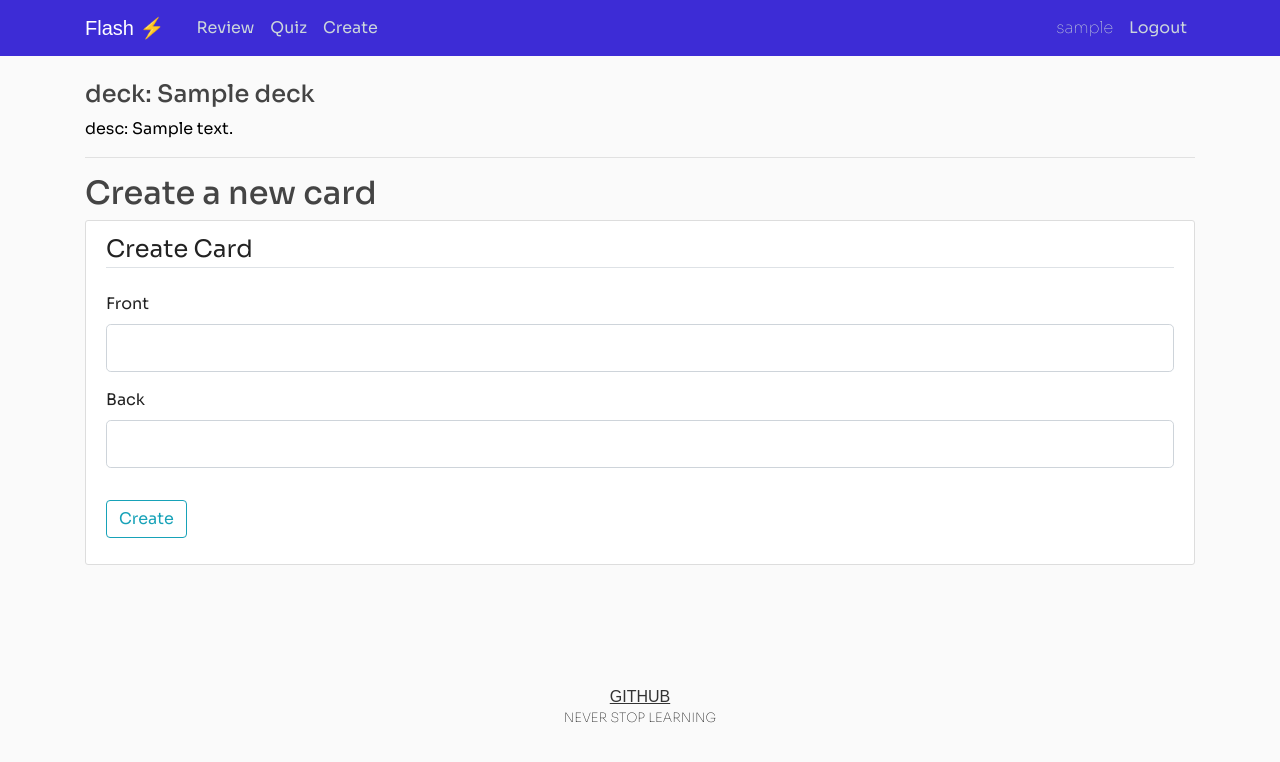
After one commit to thnomas/flash-flask-app, a Flask app: page /deck/1 in a window 1280 px wide. The commit adds this page. Shown: the top 762 px of the page. Run offline with Flask 3, Linux system fonts and the light colour scheme; a user stored in the database is signed in; tables that the repository leaves empty hold one stand-in row (values such as "Sample post"); some libraries are stand-ins or nearby versions; some web fonts are replaced.

Commit message:
added cards

```diff
--- a/app/forms.py
+++ b/app/forms.py
@@ -52,3 +52,8 @@ class DeckForm(FlaskForm):
     title = StringField('Title', validators=[DataRequired()])
     description = StringField('Description')
     submit = SubmitField('Create')
+
+class CardForm(FlaskForm):
+    front = StringField('Front', validators=[DataRequired()])
+    back = StringField('Back')
+    submit = SubmitField('Create')
--- a/app/routes.py
+++ b/app/routes.py
@@ -1,26 +1,22 @@
 from flask import render_template, url_for, flash, redirect, request
-from app.forms import LoginForm, RegistrationForm, UpdateAccountForm, DeckForm
-from app.models import User, Deck
+from app.forms import LoginForm, RegistrationForm, UpdateAccountForm, DeckForm, CardForm
+from app.models import User, Deck, Card
 from app import app, db, bcrypt
 import secrets
 from PIL import Image
 import os
 from flask_login import login_user, logout_user, login_required, current_user
 
-@app.get("/")
-@login_required
-def index():
-    decks = Deck.query.all()
-    return render_template('index.html', decks=decks, title="Home")
-
-@app.get("/review")
-def review():
-    return render_template('review.html')
-
-@app.get("/quiz")
-def quiz():
-    return render_template('quiz.html')
-
+def save_picture(form_picture):
+    random_hex = secrets.token_hex(8)
+    _, f_ext = os.path.splitext(form_picture.filename)
+    picture_fn = random_hex +f_ext
+    picture_path = os.path.join(app.root_path, 'static/profile_pics', picture_fn)
+    output_size = (250, 250)
+    i = Image.open(form_picture)
+    i.thumbnail(output_size)
+    i.save(picture_path)
+    return picture_fn
 
 @app.route("/register", methods=['GET', 'POST'])
 def register():
@@ -58,16 +54,22 @@ def logout():
     logout_user()
     return redirect(url_for('login'))
 
-def save_picture(form_picture):
-    random_hex = secrets.token_hex(8)
-    _, f_ext = os.path.splitext(form_picture.filename)
-    picture_fn = random_hex +f_ext
-    picture_path = os.path.join(app.root_path, 'static/profile_pics', picture_fn)
-    output_size = (250, 250)
-    i = Image.open(form_picture)
-    i.thumbnail(output_size)
-    i.save(picture_path)
-    return picture_fn
+@app.get("/")
+@login_required
+def index():
+    decks = Deck.query.all()
+    return render_template('index.html', decks=decks, title="Home")
+
+@app.get("/review")
+@login_required
+def review():
+    decks = Deck.query.filter_by(user_id=current_user.id).all()
+    return render_template('review.html', decks=decks)
+
+@app.get("/quiz")
+@login_required
+def quiz():
+    return render_template('quiz.html')
 
 @app.route("/account", methods=['GET','POST'])
 @login_required
@@ -99,5 +101,17 @@ def create_deck():
         db.session.commit()
         flash('Deck created', 'success')
         return redirect(url_for('create_deck'))
+    return render_template('create_deck.html', form=form, decks=decks)
 
-    return render_template('create_deck.html', form=form, decks=decks)
+@app.route("/deck/<int:deck_id>", methods=['GET', 'POST'])
+@login_required
+def deck(deck_id):
+    deck = Deck.query.get_or_404(deck_id)
+    form = CardForm()
+    if form.validate_on_submit():
+        card = Card(front=form.front.data, back=form.back.data, author=current_user, deck=deck)
+        db.session.add(card)
+        db.session.commit()
+        flash('Card created', 'success')
+        return redirect(url_for('deck',  deck_id=deck.id))
+    return render_template('deck.html', title=deck.title, form=form, deck=deck)
--- a/app/templates/base.html
+++ b/app/templates/base.html
@@ -11,7 +11,7 @@
     {% if title %}
     <title>Flash - {{ title }}</title>
     {% else %}
-    <title>Flash App</title>
+    <title>Flash - A simple flashcard app</title>
     {% endif %}
 
 </head>
--- a/app/templates/create_deck.html
+++ b/app/templates/create_deck.html
@@ -1,9 +1,9 @@
 {% extends "base.html" %}
 {% block content %}
 
-<h2>Add to your existing decks...</h2>
+<h2>Add cards to an existing deck...</h2>
 {% for deck in decks %}
-    <a href="{{ url_for('create_deck') }}">{{ deck.title }}</a>
+    <a href="{{ url_for('deck', deck_id=deck.id) }}">{{ deck.title }}</a>
     <p>{{ deck.created_by.username }}</p>
     <p>deck_id: {{ deck.id }}</p>
     <hr>
--- /dev/null
+++ b/app/templates/deck.html
@@ -0,0 +1,52 @@
+{% extends "base.html" %}
+{% block content %}
+
+<h4>deck: {{ deck.title }}</h4>
+<p>desc: {{ deck.description }}</p>
+
+<hr>
+
+<h2>Create a new card</h2>
+<div class="content-section">
+    <form method="POST" action="">
+        {{ form.hidden_tag() }}
+        <fieldset class="form-group">
+            <legend class="border-bottom mb-4">Create Card</legend>
+            <div class="form-group">
+                {{ form.front.label(class="form-control-label") }}
+                {% if form.front.errors %}
+                    {{ form.front(class="form-control form-control-lg is-invalid") }}
+                    <div class="invalid-feedback">
+                        {% for error in form.front.errors %}
+                            <span>{{ error }}</span>
+                        {% endfor %}
+                    </div>
+                {% else %}
+                    {{ form.front(class="form-control form-control-lg") }}
+                {% endif %}
+            </div>
+
+            <div class="form-group">
+                {{ form.back.label(class="form-control-label") }}
+                {% if form.back.errors %}
+                    {{ form.back(class="form-control form-control-lg is-invalid") }}
+                    <div class="invalid-feedback">
+                        {% for error in form.back.errors %}
+                            <span>{{ error }}</span>
+                        {% endfor %}
+                    </div>
+                {% else %}
+                    {{ form.back(class="form-control form-control-lg") }}
+                {% endif %}
+            </div>
+
+        </fieldset>
+
+        <div class="form-group">
+            {{ form.submit(class="btn btn-outline-info") }}
+        </div>
+    </form>
+  </div>
+
+
+{% endblock content %}
```
Also changed, not shown: app/models.py (+13 -0 lines), app/templates/create_card.html (added, +47 -0 lines), app/templates/decks.html (deleted, +0 -7 lines), app/templates/review.html (+9 -1 lines).
